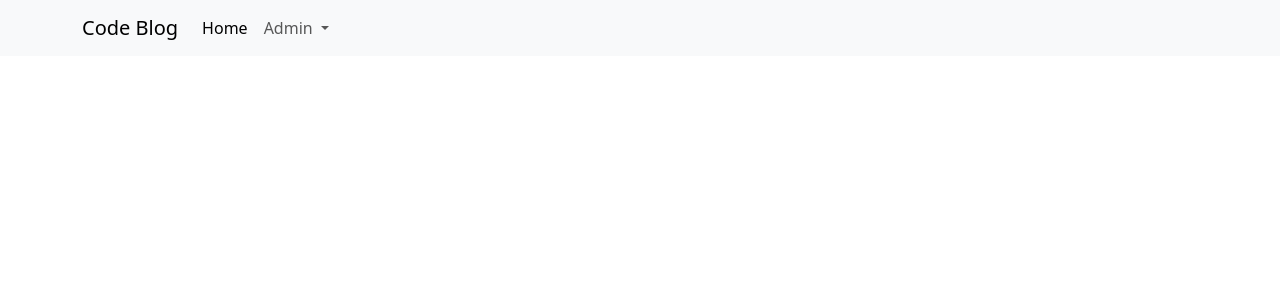
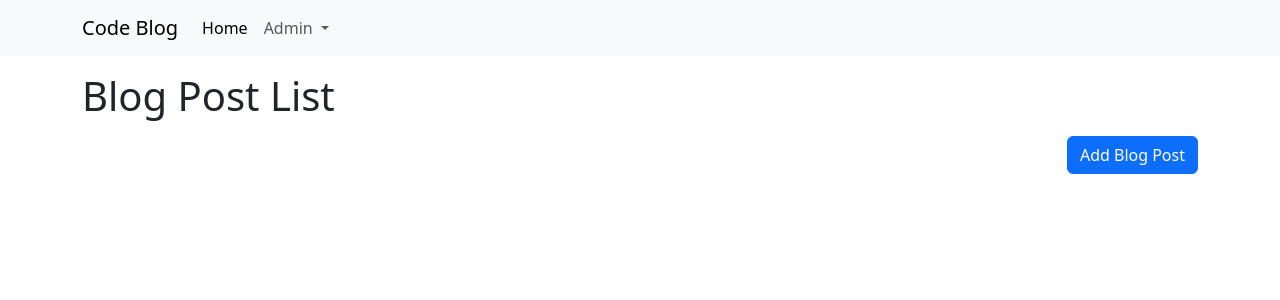
Before and after one commit to Bisig1892/CodeBlog.UI, an Angular app: page /admin/blogposts in a window 1280 px wide. Before the commit this address led to /. Shown: the top 300 px of the page. Built offline with nearby package versions, Linux system fonts and the light colour scheme.

Commit message:
Added Blog Post List webpage along with routing.

```diff
--- a/src/app/app-routing.module.ts
+++ b/src/app/app-routing.module.ts
@@ -3,6 +3,7 @@
 import { CategoryListComponent } from './features/category/category-list/category-list.component';
 import { AddCategoryComponent } from './features/category/add-category/add-category.component';
 import { EditCategoryComponent } from './features/category/edit-category/edit-category.component';
+import { BlogpostListComponent } from './features/blog-post/blogpost-list/blogpost-list.component';
 
 const routes: Routes = [
   {
@@ -16,6 +17,10 @@
   {
     path: 'admin/categories/:id',
     component: EditCategoryComponent
+  },
+  {
+    path: 'admin/blogposts',
+    component: BlogpostListComponent
   }
 
 ];
--- a/src/app/app.module.ts
+++ b/src/app/app.module.ts
@@ -9,6 +9,7 @@
 import { FormsModule } from '@angular/forms';
 import { HttpClientModule } from '@angular/common/http';
 import { EditCategoryComponent } from './features/category/edit-category/edit-category.component';
+import { BlogpostListComponent } from './features/blog-post/blogpost-list/blogpost-list.component';
 
 @NgModule({
   declarations: [
@@ -16,7 +17,8 @@
     NavbarComponent,
     CategoryListComponent,
     AddCategoryComponent,
-    EditCategoryComponent
+    EditCategoryComponent,
+    BlogpostListComponent
   ],
   imports: [
     BrowserModule,
--- a/src/app/core/components/navbar/navbar.component.html
+++ b/src/app/core/components/navbar/navbar.component.html
@@ -15,7 +15,8 @@
           </a>
           <ul class="dropdown-menu">
             <li><a class="dropdown-item" [routerLink]="['/admin/categories']">Categories</a></li>
-            <!-- <li><hr class="dropdown-divider"></li> -->
+            <li><hr class="dropdown-divider"></li>
+            <li><a class="dropdown-item" [routerLink]="['/admin/blogposts']">Blog Posts</a></li>
             <!-- <li><a class="dropdown-item" href="#">Something else here</a></li> -->
           </ul>
         </li>
--- /dev/null
+++ b/src/app/features/blog-post/blogpost-list/blogpost-list.component.html
@@ -0,0 +1,8 @@
+<div class="container">
+
+    <h1 class="mt-3">Blog Post List</h1>
+
+    <div class="d-flex justify-content-end mt-3">
+        <a [routerLink]="['/admin/blogposts/add']" class="btn btn-primary">Add Blog Post</a>
+    </div>
+</div>
```
Also changed, not shown: src/app/features/blog-post/blogpost-list/blogpost-list.component.ts (added, +10 -0 lines), src/app/features/blog-post/blogpost-list/blogpost-list.component.css (added), 1 other file (tests, documents, lock files or other folders).
